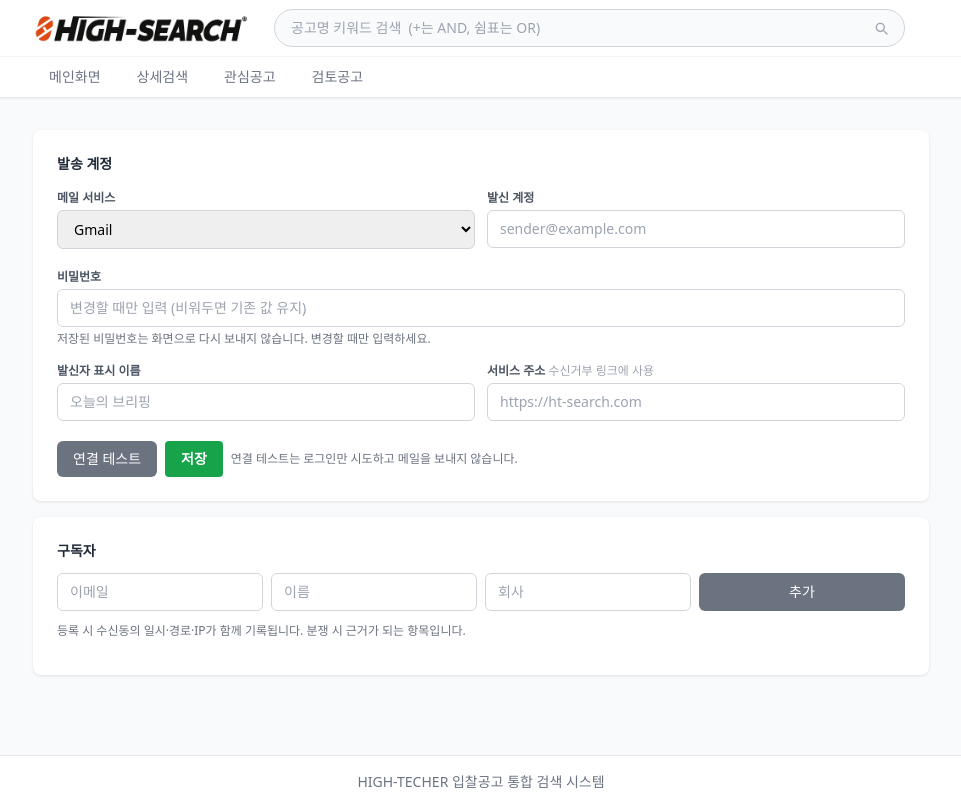
After one commit to lahinlihi/Searcher, a Python web app: template templates/newsletter_settings.html in a window 1280 px wide. The commit adds this page. Shown: the whole page, without its empty margins (159-1120 px from the left). Run offline with Jinja, Linux system fonts and the light colour scheme; the template is opened without the code that fills it, so the values that code supplies are empty; some libraries are stand-ins or nearby versions.

Commit message:
발송 계정 설정 화면 추가
화면에서 메일 계정·비밀번호를 입력해 그 계정으로 발송할 수 있게 했다.
지금까지는 settings.json 을 직접 편집해야 했다.

비밀번호 취급 원칙
- 저장은 하되 화면으로 되돌려 보내지 않는다. 조회 시 password_set(불리언)과
  길이만큼의 * 만 반환한다. 값을 내려보내면 브라우저 캐시·확장·스크린샷으로
  새어나간다.
- 저장 시 비밀번호가 비어 있으면 기존 값을 유지한다. 다른 항목만 고치려고
  화면을 열었을 때 비밀번호를 다시 입력하게 만들지 않기 위함.
- settings.json 은 원자적 교체(tmp → os.replace)로 저장한다. 쓰는 도중
  프로세스가 죽어도 설정 파일이 깨지지 않는다.

연결 테스트
- SMTP 로그인만 시도하고 끊는다. 메일을 보내지 않으므로 계정 확인에
  부담이 없다.
- 저장 전에도 시험할 수 있도록 전달받은 값으로 접속한다.
- Gmail 인증 실패 시 앱 비밀번호 안내를 함께 준다. 실측에서 535 를 받아
  안내가 나오는 것을 확인했다.

구독자 관리도 같은 화면에 넣었다. 등록 시 수신동의 일시·경로·IP 가 기록된다.

검증
- 조회 응답에 'password' 키 없음 확인(password_set/password_hint 만).
- 빈 비밀번호로 저장 시 기존 값 유지.
- 이메일 형식 오류 400, 계정 없이 연결 테스트 400.
- 가짜 계정으로 실제 Gmail SMTP 접속 → '인증 실패: 535' + 앱 비밀번호 안내.
- settings.json 반영 확인. 서버 재시작 6단계 완료.

Co-Authored-By: Claude Opus 5 <noreply@anthropic.com>

```diff
--- /dev/null
+++ b/static/js/newsletter_settings.js
@@ -0,0 +1,167 @@
+/* 발송 계정·구독자 설정
+ *
+ * 비밀번호는 서버가 화면으로 되돌려 보내지 않는다. 설정 여부만 표시하고,
+ * 변경할 때만 입력받는다. 빈 값으로 저장하면 기존 비밀번호가 유지된다.
+ */
+
+const HINT = {
+    gmail:   '앱 비밀번호가 필요합니다. Google 계정 → 보안 → 2단계 인증 → 앱 비밀번호',
+    naver:   '네이버 메일 환경설정에서 SMTP 사용을 켜야 합니다.',
+    daum:    '다음 메일 환경설정에서 IMAP/SMTP 사용을 켜야 합니다.',
+    outlook: '계정 비밀번호를 사용합니다.',
+};
+
+function esc(s) {
+    return String(s ?? '').replace(/[&<>"]/g, c =>
+        ({ '&': '&amp;', '<': '&lt;', '>': '&gt;', '"': '&quot;' }[c]));
+}
+
+let toastTimer;
+function toast(msg, isError) {
+    const t = document.getElementById('toast');
+    t.textContent = msg;
+    t.className = t.className.replace(/bg-\w+-\d+/, isError ? 'bg-red-600' : 'bg-gray-900');
+    t.classList.remove('hidden');
+    clearTimeout(toastTimer);
+    toastTimer = setTimeout(() => t.classList.add('hidden'), 4200);
+}
+
+async function api(url, opts) {
+    const r = await fetch(url, opts);
+    let d = null;
+    try { d = await r.json(); } catch (e) { /* 본문 없음 */ }
+    if (!r.ok) throw new Error((d && d.error) || `HTTP ${r.status}`);
+    return d;
+}
+
+function val(id) { return document.getElementById(id).value.trim(); }
+
+function updateHint() {
+    document.getElementById('service-hint').textContent =
+        HINT[val('service')] || '';
+}
+
+/* ── 계정 ─────────────────────────────────────────────── */
+
+function applySettings(s) {
+    document.getElementById('service').value = s.service || 'gmail';
+    document.getElementById('user').value = s.user || '';
+    document.getElementById('from-name').value = s.from_name || '';
+    document.getElementById('base-url').value = s.base_url || '';
+    document.getElementById('password').value = '';
+    document.getElementById('pw-state').textContent =
+        s.password_set ? `— 설정됨 ${s.password_hint}` : '— 미설정';
+    document.getElementById('conn-state').innerHTML = s.password_set && s.user
+        ? '<span class="text-gray-500">저장됨 · 연결 테스트로 확인하세요</span>'
+        : '<span class="text-amber-700">계정 미설정 — 발송할 수 없습니다</span>';
+    updateHint();
+}
+
+async function loadSettings() {
+    applySettings(await api('/api/newsletter/mail-settings'));
+}
+
+async function testConn() {
+    const btn = document.getElementById('btn-test');
+    btn.disabled = true; btn.textContent = '연결 중...';
+    try {
+        const res = await api('/api/newsletter/test-connection', {
+            method: 'POST',
+            headers: { 'Content-Type': 'application/json' },
+            body: JSON.stringify({
+                user: val('user'),
+                password: val('password'),   // 비우면 저장된 값으로 시험
+                service: val('service'),
+            }),
+        });
+        document.getElementById('conn-state').innerHTML =
+            `<span class="text-green-700">연결 성공 · ${esc(res.server)}:${res.port}</span>`;
+        toast(`연결 성공 — ${res.user}`);
+    } catch (e) {
+        document.getElementById('conn-state').innerHTML =
+            `<span class="text-red-700">연결 실패</span>`;
+        toast(e.message, true);
+    } finally {
+        btn.disabled = false; btn.textContent = '연결 테스트';
+    }
+}
+
+async function saveSettings() {
+    const btn = document.getElementById('btn-save');
+    btn.disabled = true;
+    try {
+        const s = await api('/api/newsletter/mail-settings', {
+            method: 'PUT',
+            headers: { 'Content-Type': 'application/json' },
+            body: JSON.stringify({
+                service: val('service'),
+                user: val('user'),
+                password: val('password'),   // 빈 값이면 서버가 기존 값 유지
+                from_name: val('from-name'),
+                base_url: val('base-url'),
+            }),
+        });
+        applySettings(s);
+        toast('저장했습니다.');
+    } catch (e) {
+        toast(e.message, true);
+    } finally {
+        btn.disabled = false;
+    }
+}
+
+/* ── 구독자 ───────────────────────────────────────────── */
+
+async function loadSubs() {
+    const rows = await api('/api/newsletter/subscribers');
+    const active = rows.filter(r => r.status === 'active').length;
+    document.getElementById('sub-count').textContent =
+        `활성 ${active}명 / 전체 ${rows.length}명`;
+    const el = document.getElementById('sub-list');
+    if (!rows.length) {
+        el.innerHTML = '<p class="text-xs text-gray-400 py-3">등록된 구독자가 없습니다.</p>';
+        return;
+    }
+    el.innerHTML = `<table class="w-full text-xs">
+        <thead><tr class="text-gray-500 border-b">
+          <th class="text-left py-1.5">상태</th><th class="text-left">이메일</th>
+          <th class="text-left">이름</th><th class="text-left">회사</th>
+          <th class="text-left">수신동의</th></tr></thead>
+        <tbody>${rows.map(r => `<tr class="border-b border-gray-50">
+          <td class="py-1.5"><span class="px-1.5 py-0.5 rounded text-xs
+            ${r.status === 'active' ? 'bg-green-100 text-green-800' : 'bg-gray-100 text-gray-500'}">
+            ${r.status === 'active' ? '활성' : '해지'}</span></td>
+          <td>${esc(r.email)}</td><td>${esc(r.name || '')}</td>
+          <td>${esc(r.company || '')}</td>
+          <td class="text-gray-500">${esc((r.consent_at || '').slice(0, 10))}
+            ${esc(r.consent_source || '')}</td></tr>`).join('')}</tbody></table>`;
+}
+
+async function addSub() {
+    const email = val('sub-email');
+    if (!email || !email.includes('@')) { toast('이메일을 입력하세요.', true); return; }
+    try {
+        await api('/api/newsletter/subscribers', {
+            method: 'POST',
+            headers: { 'Content-Type': 'application/json' },
+            body: JSON.stringify({
+                email, name: val('sub-name'), company: val('sub-company'),
+            }),
+        });
+        ['sub-email', 'sub-name', 'sub-company']
+            .forEach(id => document.getElementById(id).value = '');
+        toast('구독자를 등록했습니다.');
+        loadSubs();
+    } catch (e) {
+        toast(e.message, true);
+    }
+}
+
+document.addEventListener('DOMContentLoaded', () => {
+    document.getElementById('service').addEventListener('change', updateHint);
+    document.getElementById('sub-email').addEventListener('keydown', e => {
+        if (e.key === 'Enter') { e.preventDefault(); addSub(); }
+    });
+    Promise.all([loadSettings(), loadSubs()])
+        .catch(e => toast(e.message, true));
+});
--- a/templates/base.html
+++ b/templates/base.html
@@ -74,6 +74,7 @@
                 <a href="/filters" class="nav-link {% if request.path == '/filters' %}active{% endif %}">필터관리</a>
                 <a href="/newsletter/review" class="nav-link {% if request.path == '/newsletter/review' %}active{% endif %}">뉴스레터 검수<span id="nl-badge" class="hidden ml-1 text-xs font-bold bg-amber-500 text-white px-1.5 py-0.5 rounded-full align-middle"></span></a>
                 <a href="/newsletter/brief" class="nav-link {% if request.path == '/newsletter/brief' %}active{% endif %}">입찰동향 조건</a>
+                <a href="/newsletter/settings" class="nav-link {% if request.path == '/newsletter/settings' %}active{% endif %}">발송 설정</a>
                 {% endif %}
                 {% if g.user and g.user.role in ('admin', 'moderator') %}
                 <a href="/admin/users" class="nav-link {% if request.path == '/admin/users' %}active{% endif %}">회원관리</a>
@@ -103,6 +104,7 @@
                         <a href="/filters" class="nav-link {% if request.path == '/filters' %}active{% endif %}">필터관리</a>
                 <a href="/newsletter/review" class="nav-link {% if request.path == '/newsletter/review' %}active{% endif %}">뉴스레터 검수<span id="nl-badge" class="hidden ml-1 text-xs font-bold bg-amber-500 text-white px-1.5 py-0.5 rounded-full align-middle"></span></a>
                 <a href="/newsletter/brief" class="nav-link {% if request.path == '/newsletter/brief' %}active{% endif %}">입찰동향 조건</a>
+                <a href="/newsletter/settings" class="nav-link {% if request.path == '/newsletter/settings' %}active{% endif %}">발송 설정</a>
                         {% endif %}
                         {% if g.user and g.user.role in ('admin', 'moderator') %}
                         <a href="/admin/users" class="nav-link {% if request.path == '/admin/users' %}active{% endif %}">회원관리</a>
--- /dev/null
+++ b/templates/newsletter_settings.html
@@ -0,0 +1,105 @@
+{% extends "base.html" %}
+
+{% block title %}발송 설정 - HIGH-SEARCH{% endblock %}
+
+{% block content %}
+<div class="space-y-4">
+
+    <!-- 발송 계정 -->
+    <div class="card">
+        <div class="card-body space-y-4">
+            <div class="flex items-center justify-between">
+                <span class="text-sm font-semibold text-gray-800">발송 계정</span>
+                <span id="conn-state" class="text-xs"></span>
+            </div>
+
+            <div class="grid sm:grid-cols-2 gap-3">
+                <div>
+                    <label class="block text-xs font-semibold text-gray-600 mb-1">메일 서비스</label>
+                    <select id="service" class="form-input text-sm w-full">
+                        <option value="gmail">Gmail</option>
+                        <option value="naver">네이버</option>
+                        <option value="daum">다음/카카오</option>
+                        <option value="outlook">Outlook</option>
+                    </select>
+                    <p id="service-hint" class="text-xs text-gray-500 mt-1"></p>
+                </div>
+                <div>
+                    <label class="block text-xs font-semibold text-gray-600 mb-1">발신 계정</label>
+                    <input type="email" id="user" class="form-input text-sm w-full"
+                           placeholder="sender@example.com" autocomplete="off">
+                </div>
+            </div>
+
+            <div>
+                <label class="block text-xs font-semibold text-gray-600 mb-1">
+                    비밀번호 <span id="pw-state" class="font-normal text-gray-400"></span>
+                </label>
+                <input type="password" id="password" class="form-input text-sm w-full"
+                       placeholder="변경할 때만 입력 (비워두면 기존 값 유지)"
+                       autocomplete="new-password">
+                <p class="text-xs text-gray-500 mt-1">
+                    저장된 비밀번호는 화면으로 다시 보내지 않습니다. 변경할 때만 입력하세요.
+                </p>
+            </div>
+
+            <div class="grid sm:grid-cols-2 gap-3">
+                <div>
+                    <label class="block text-xs font-semibold text-gray-600 mb-1">발신자 표시 이름</label>
+                    <input type="text" id="from-name" class="form-input text-sm w-full"
+                           placeholder="오늘의 브리핑">
+                </div>
+                <div>
+                    <label class="block text-xs font-semibold text-gray-600 mb-1">
+                        서비스 주소 <span class="font-normal text-gray-400">수신거부 링크에 사용</span></label>
+                    <input type="text" id="base-url" class="form-input text-sm w-full"
+                           placeholder="https://ht-search.com">
+                </div>
+            </div>
+
+            <div class="flex flex-wrap items-center gap-2 pt-1">
+                <button type="button" onclick="testConn()" id="btn-test"
+                        class="btn-secondary text-sm">연결 테스트</button>
+                <button type="button" onclick="saveSettings()" id="btn-save"
+                        class="text-sm px-4 py-2 rounded font-semibold bg-green-600 text-white hover:bg-green-700">저장</button>
+                <span class="text-xs text-gray-500">
+                    연결 테스트는 로그인만 시도하고 메일을 보내지 않습니다.
+                </span>
+            </div>
+        </div>
+    </div>
+
+    <!-- 구독자 -->
+    <div class="card">
+        <div class="card-body space-y-3">
+            <div class="flex items-center justify-between">
+                <span class="text-sm font-semibold text-gray-800">구독자</span>
+                <span id="sub-count" class="text-xs text-gray-500"></span>
+            </div>
+
+            <div class="grid sm:grid-cols-4 gap-2">
+                <input type="email" id="sub-email" class="form-input text-sm"
+                       placeholder="이메일">
+                <input type="text" id="sub-name" class="form-input text-sm"
+                       placeholder="이름">
+                <input type="text" id="sub-company" class="form-input text-sm"
+                       placeholder="회사">
+                <button type="button" onclick="addSub()"
+                        class="btn-secondary text-sm whitespace-nowrap">추가</button>
+            </div>
+            <p class="text-xs text-gray-500">
+                등록 시 수신동의 일시·경로·IP가 함께 기록됩니다. 분쟁 시 근거가 되는 항목입니다.
+            </p>
+
+            <div id="sub-list" class="text-sm"></div>
+        </div>
+    </div>
+</div>
+
+<div id="toast" class="hidden fixed left-1/2 -translate-x-1/2 bottom-6 z-50
+     bg-gray-900 text-white text-sm px-4 py-2.5 rounded-lg shadow-lg max-w-[90vw]"></div>
+{% endblock %}
+
+{% block extra_js %}
+<script src="{{ url_for('static', filename='js/newsletter_settings.js') }}"></script>
+{% endblock %}
```
Also changed, not shown: newsletter.py (+100 -0 lines), routes/newsletter.py (+48 -0 lines).
